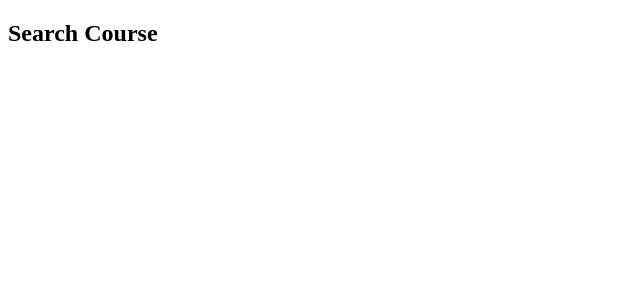
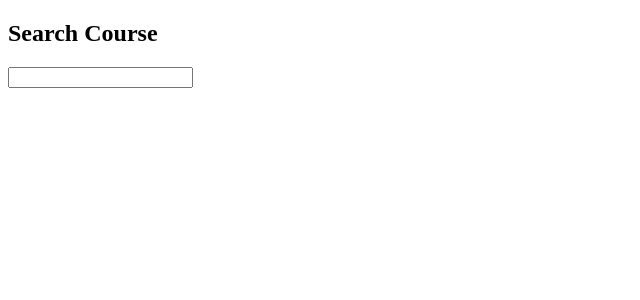
Before and after one commit to Centraal-Academy/react-search, a React app: page / in a window 1280 px wide. Shown: the top 300 px of the page, without its empty margins (0-640 px from the left). Built offline with nearby package versions, Linux system fonts and the light colour scheme.

Commit message:
Search added to app

```diff
--- a/src/App/App.js
+++ b/src/App/App.js
@@ -1,11 +1,29 @@
 import React from 'react'
+import SearchInput from '../components/SearchInput/SearchInput'
 import './App.css'
 
 class App extends React.Component {
+  constructor (props) {
+    super(props)
+    this._handleChange = this._handleChange.bind(this)
+    this._handleSubmit = this._handleSubmit.bind(this)
+  }
+
+  /* Handler when input in searchinput change */
+  _handleChange (event) {
+    console.log(event.target.value)
+  }
+
+  /* Avoid submit in form inside searchinput */
+  _handleSubmit (event) {
+    event.preventDefault()
+  }
+
   render () {
     return (
       <section>
         <h1>Search Course</h1>
+        <SearchInput onSubmit={this._handleSubmit} onChange={this._handleChange} />
       </section>
     )
   }
```
